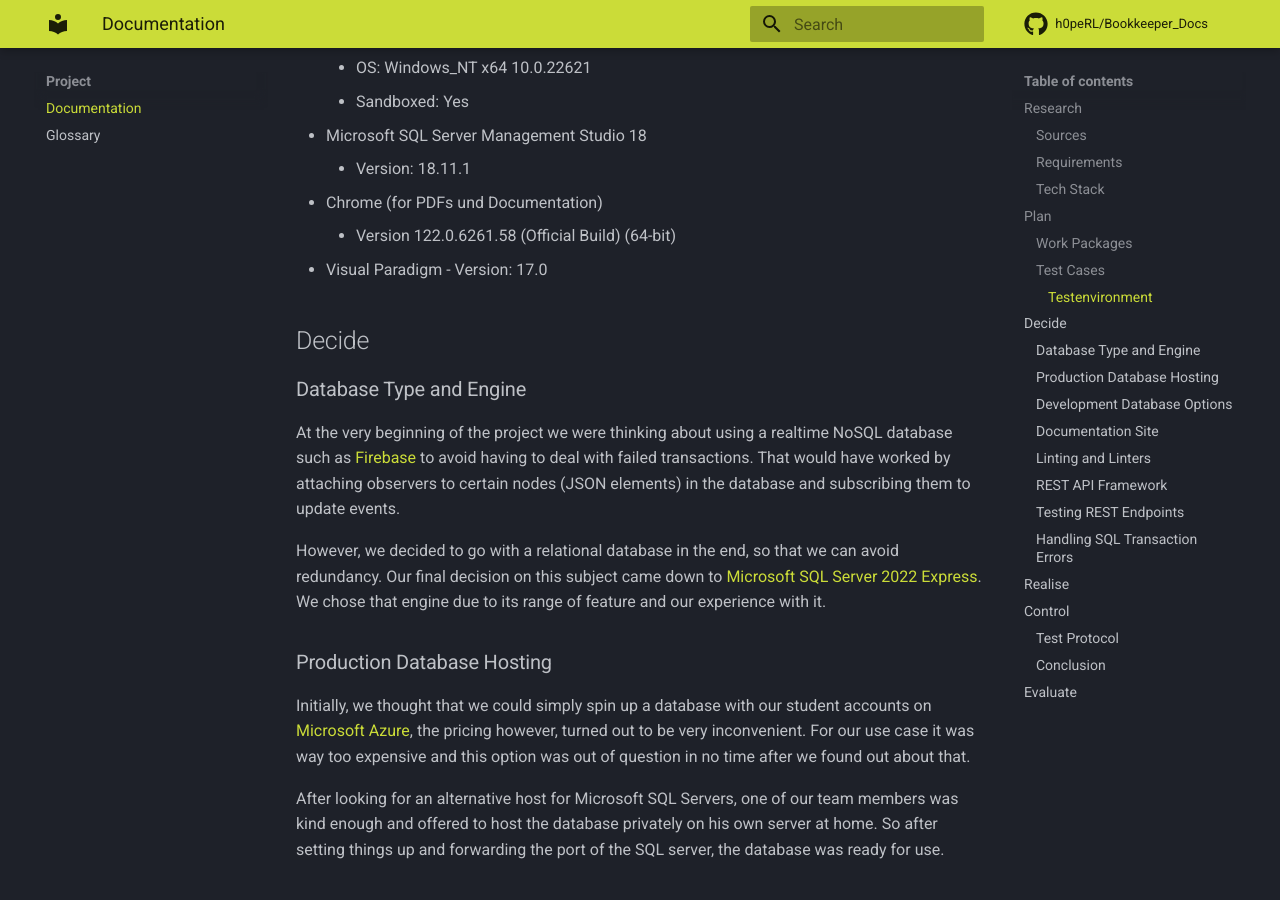
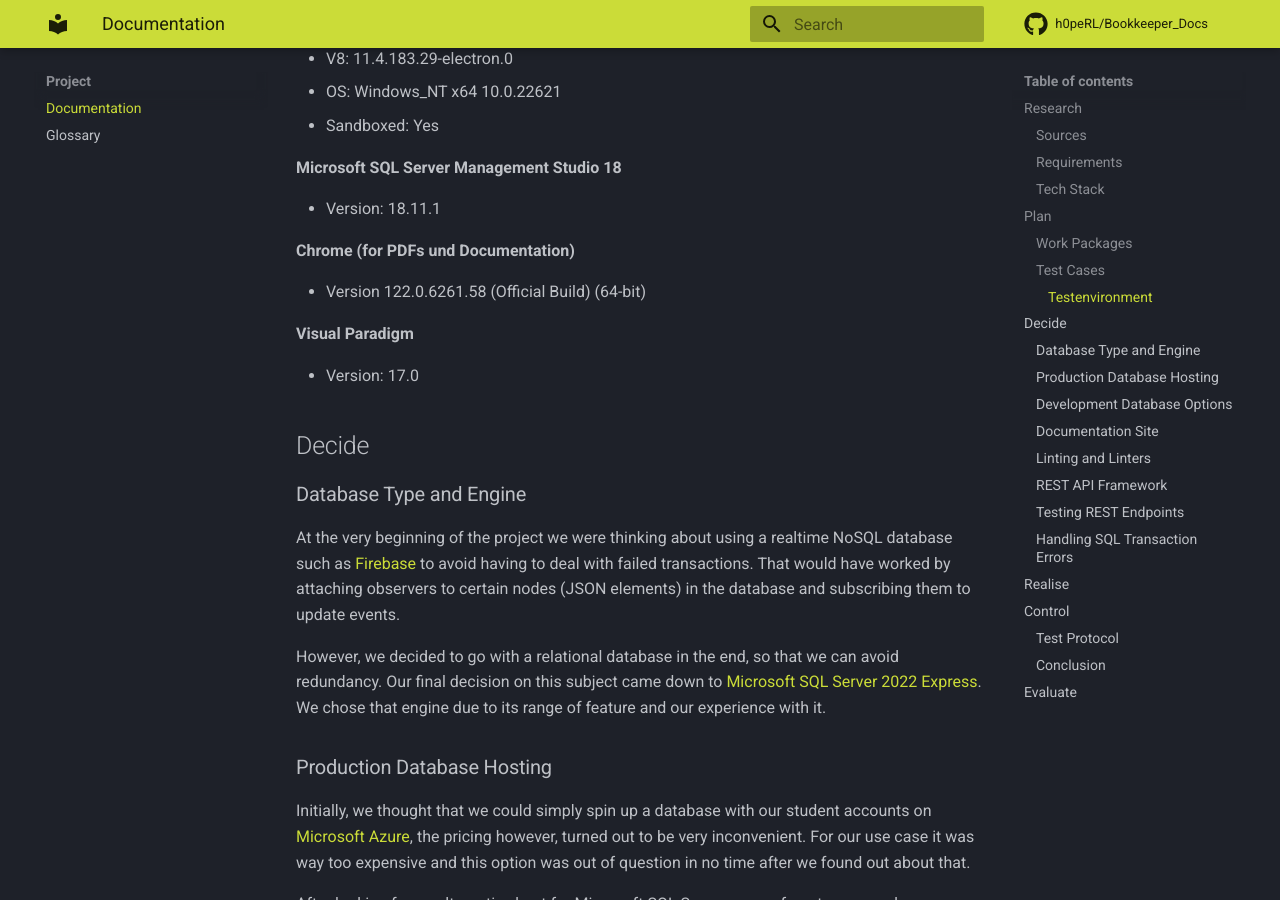
Before and after one commit to h0peRL/Bookkeeper_Docs, an MkDocs documentation site: the page built from docs/project/documentation.md, in a window 1280 px wide and 900 px high, scrolled down 5548 px. Built offline with MkDocs 1.6.1 and Material for MkDocs 9.7.7, drawn with Linux system fonts in a browser that asks for light colours; comment, search, counter and statistics services are not loaded; part of the change alters nothing that is shown.

Commit message:
fixxed bulletpoint indentation

```diff
--- a/docs/project/documentation.md
+++ b/docs/project/documentation.md
@@ -91,31 +91,41 @@
 
 #### Testenvironment
 
-* Microsoft Visual Studio Enterprise (VS)
-    * Microsoft Visual Studio Enterprise 2022
-    * Version: 17.9.1
-    * VisualStudio.17.Release/17.9.1+34616.47
-    * Microsoft .NET Framework: Version 4.8.09032
-    * Installed Version: Enterprise
-    * C# Tools: 4.9.0-3.24081.11+989117396f26e5453ff157df610d22ce45b6b0a9
-    * Microsoft JVM Debugger: 1.0
-    * NuGet Package Manager: 6.9.1
-    * Visual Studio IntelliCode: 2.2
-* Visual Studio Code (VSC)
-    * Version: 1.85.2 (user setup)
-    * Commit: 8b3775030ed1a69b13e4f4c628c612102e30a681
-    * Chromium: 114.0.5735.289
-    * Electron: 25.9.7
-    * ElectronBuildId: 26354273
-    * Node.js: 18.15.0
-    * V8: 11.4.183.29-electron.0
-    * OS: Windows_NT x64 10.0.22621
-    * Sandboxed: Yes
-* Microsoft SQL Server Management Studio 18
-    * Version: 18.11.1
-* Chrome (for PDFs und Documentation)
-    * Version 122.0.6261.58 (Official Build) (64-bit)
-* Visual Paradigm - Version: 17.0
+**Microsoft Visual Studio Enterprise (VS)**
+
+- Microsoft Visual Studio Enterprise 2022
+- Version: 17.9.1
+- VisualStudio.17.Release/17.9.1+34616.47
+- Microsoft .NET Framework: Version 4.8.09032
+- Installed Version: Enterprise
+- C# Tools: 4.9.0-3.24081.11+989117396f26e5453ff157df610d22ce45b6b0a9
+- Microsoft JVM Debugger: 1.0
+- NuGet Package Manager: 6.9.1
+- Visual Studio IntelliCode: 2.2
+
+  **Visual Studio Code (VSC)**
+
+- Version: 1.85.2 (user setup)
+- Commit: 8b3775030ed1a69b13e4f4c628c612102e30a681
+- Chromium: 114.0.5735.289
+- Electron: 25.9.7
+- ElectronBuildId: 26354273
+- Node.js: 18.15.0
+- V8: 11.4.183.29-electron.0
+- OS: Windows_NT x64 10.0.22621
+- Sandboxed: Yes
+
+  **Microsoft SQL Server Management Studio 18**
+
+- Version: 18.11.1
+
+  **Chrome (for PDFs und Documentation)**
+
+- Version 122.0.6261.58 (Official Build) (64-bit)
+
+  **Visual Paradigm**
+
+- Version: 17.0
 
 ## Decide
 
```
